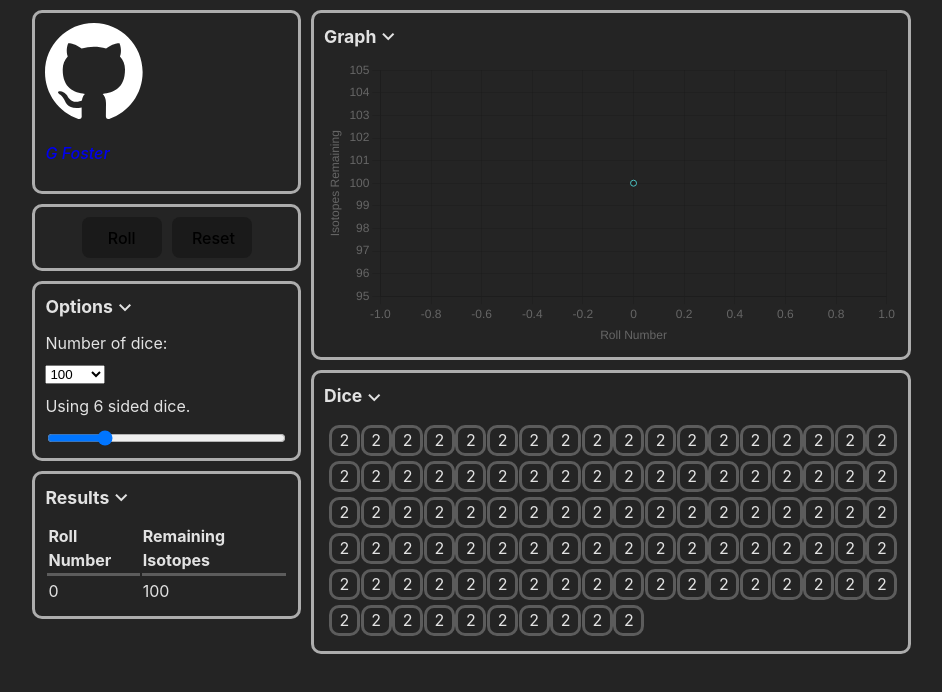
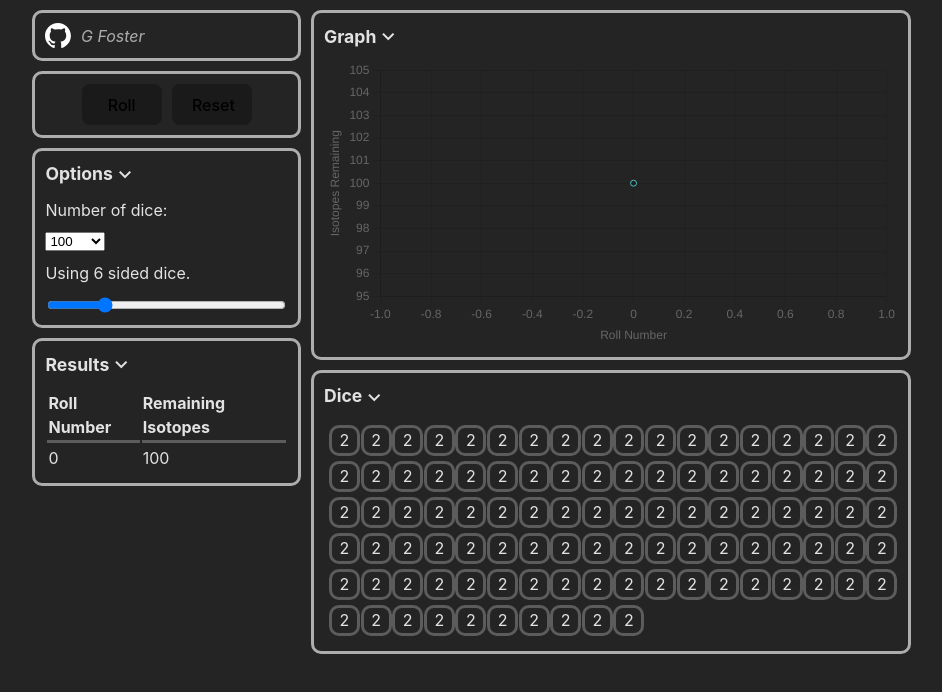
Before and after one commit to guyfoz77/half-life-dice, a React (Vite) app: page / in a window 1280 px wide. Shown: the top 692 px of the page, without its empty margins (160-1102 px from the left). Built offline with nearby package versions, Linux system fonts and the light colour scheme.

Commit message:
Style credit component

```diff
--- a/src/App.css
+++ b/src/App.css
@@ -48,6 +48,24 @@
   border-bottom: solid rgb(92, 92, 92);
 }
 
+.creditsComponent a {
+  display: flex;
+  align-items: center;
+  gap: 10px;
+  text-decoration: none;
+  color: #adadad;
+}
+.creditsComponent a img {
+  height: 25px;
+}
+.creditsComponent a p {
+  margin: 0;
+}
+.creditsComponent a:hover,
+.creditsComponent a:active {
+  color: #646cff;
+}
+
 :root {
   font-family: Inter, system-ui, Avenir, Helvetica, Arial, sans-serif;
   line-height: 1.5;
@@ -60,11 +78,6 @@
   text-rendering: optimizeLegibility;
   -webkit-font-smoothing: antialiased;
   -moz-osx-font-smoothing: grayscale;
-}
-
-a {
-  font-weight: 500;
-  text-decoration: inherit;
 }
 
 body {
--- a/src/sass/App.scss
+++ b/src/sass/App.scss
@@ -3,6 +3,7 @@
 @use "Options";
 @use "Buttons";
 @use "results";
+@use "Credits";
 
 :root {
   font-family: Inter, system-ui, Avenir, Helvetica, Arial, sans-serif;
@@ -18,15 +19,6 @@
   text-rendering: optimizeLegibility;
   -webkit-font-smoothing: antialiased;
   -moz-osx-font-smoothing: grayscale;
-}
-
-a {
-  font-weight: 500;
-  // color: #646cff;
-  text-decoration: inherit;
-}
-a:hover {
-  // color: #535bf2;
 }
 
 body {
--- /dev/null
+++ b/src/sass/Credits.scss
@@ -0,0 +1,21 @@
+@use "toolbox";
+
+.creditsComponent {
+  a {
+    display: flex;
+    align-items: center;
+    gap: 10px;
+    text-decoration: none;
+    color: toolbox.$light-color;
+    img {
+      height: 25px;
+    }
+    p {
+      margin: 0;
+    }
+  }
+  a:hover,
+  a:active {
+    color: toolbox.$accent-color;
+  }
+}
```
Also changed, not shown: 1 other file (tests, documents, lock files or other folders).
